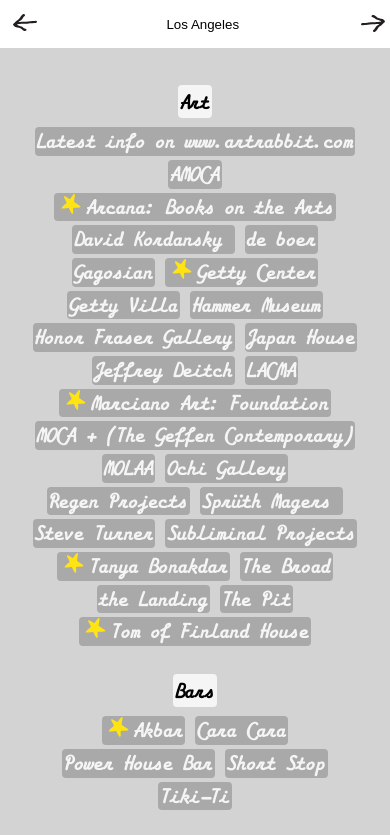
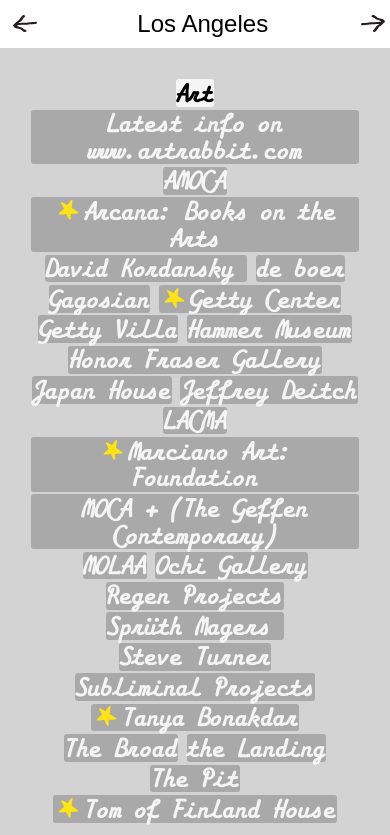
Before and after one commit to bruhhno/bruhhno.github.io, a plain HTML site: page more/city/city/la.html in a window 390 px wide. Shown: the top 835 px of the page. Drawn offline with Linux system fonts and the light colour scheme; a script that the page names is missing; files whose address does not match are found by name.

Commit message:
Update styles.css

```diff
--- a/more/city/styles.css
+++ b/more/city/styles.css
@@ -3,9 +3,9 @@
     font-family: 'Marista-Italic';
     src: url('font/Marista-Italic.eot');
     src: url('font/Marista-Italic.eot?#iefix') format('embedded-opentype'),
-         url('font/Marista-Italic.woff') format('woff'),
-         url('font/Marista-Italic.ttf') format('truetype'),
-         url('font/Marista-Italic.svg#svgFontName') format('svg');
+        url('font/Marista-Italic.woff') format('woff'),
+        url('font/Marista-Italic.ttf') format('truetype'),
+        url('font/Marista-Italic.svg#svgFontName') format('svg');
 }
 
 /* Body and General Styles */
@@ -40,6 +40,7 @@
     padding: 5px;
     padding-top: 10px;
     padding-bottom: 10px;
+    font-size: 18pt;
 }
 
 .menu a {
@@ -89,6 +90,7 @@
 }
 
 @media (max-width: 768px) {
+
     .middle-menu,
     .right-menu {
         display: none;
@@ -181,8 +183,11 @@
 
 @media screen and (max-width: 600px) {
     h2 {
-        font-size: 22px;
-        line-height: 22pt;
+        font-size: 28px;
+        line-height: 20pt;
+        border-radius: 2.5px;
+        padding: 0.5px;
+        margin: 1.4px;
     }
 }
 
@@ -204,8 +209,11 @@
 
 @media screen and (max-width: 600px) {
     p {
-        font-size: 22px;
+            font-size: 28px;
         line-height: 20pt;
+        border-radius: 3px;
+        padding: 0.5px;
+        margin: 1.4px;
     }
 }
 
```
